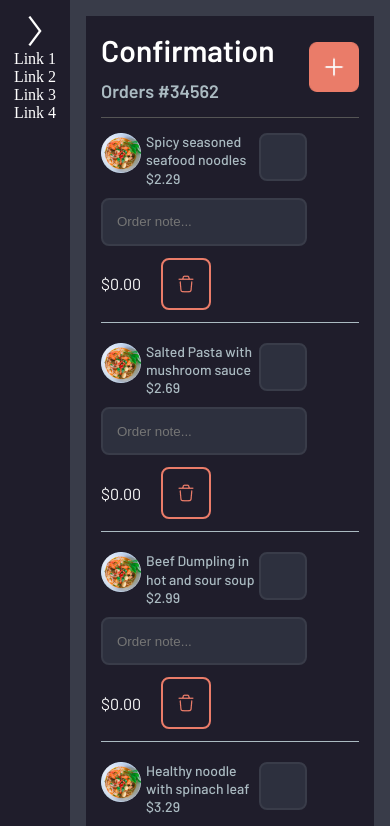
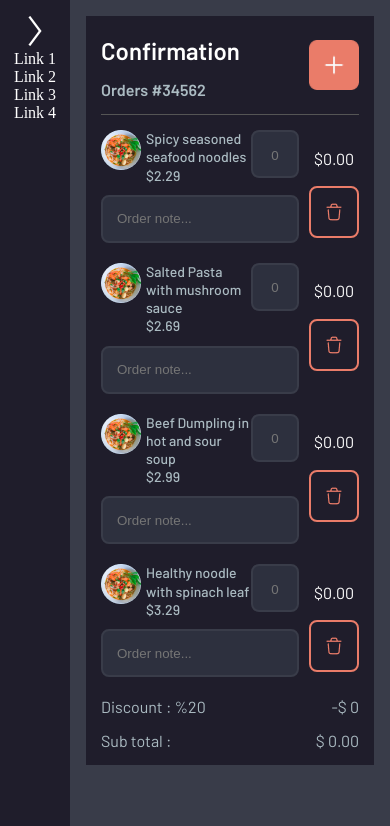
Before and after one commit to altugaltuner/food-order-altug, a React (Vite) app: page / in a window 390 px wide. Shown: the top 826 px of the page. Built offline with nearby package versions, Linux system fonts and the light colour scheme; no server answers; the database is empty; sample sign-in values are in the browser's storage.

Commit message:
scss is fixed

```diff
--- a/src/components/OrderConfirmation/OrderConfirmation.jsx
+++ b/src/components/OrderConfirmation/OrderConfirmation.jsx
@@ -95,7 +95,7 @@ function OrderConfirmation() {
                                         <p className="name-and-price-p">${foodItem.price.toFixed(2)}</p>
                                     </div>
                                 </div>
-                                <input type="text" className="total-piece-of-food" onChange={(e) => handlePieceChange(foodItem.id, e.target.value)}
+                                <input type="text" placeholder="0" className="total-piece-of-food" onChange={(e) => handlePieceChange(foodItem.id, e.target.value)}
                                     value={foodItem.quantity || ''}
                                 />
 
--- a/src/components/OrderConfirmation/OrderConfirmation.scss
+++ b/src/components/OrderConfirmation/OrderConfirmation.scss
@@ -192,6 +192,17 @@
     .order-conf-main {
         width: 100%;
 
+        .title-order-conf {
+            .part-of-title-conf {
+                .h1-order-conf {
+                    font-size: 24px;
+                }
+
+                .h3-order-conf {
+                    font-size: 16px;
+                }
+            }
+
             .order-conf-body {
                 display: flex;
                 flex-direction: column;
@@ -209,3 +220,4 @@
 
 
     }
+}
```
Lines whose indentation alone changed are shown as unchanged.
